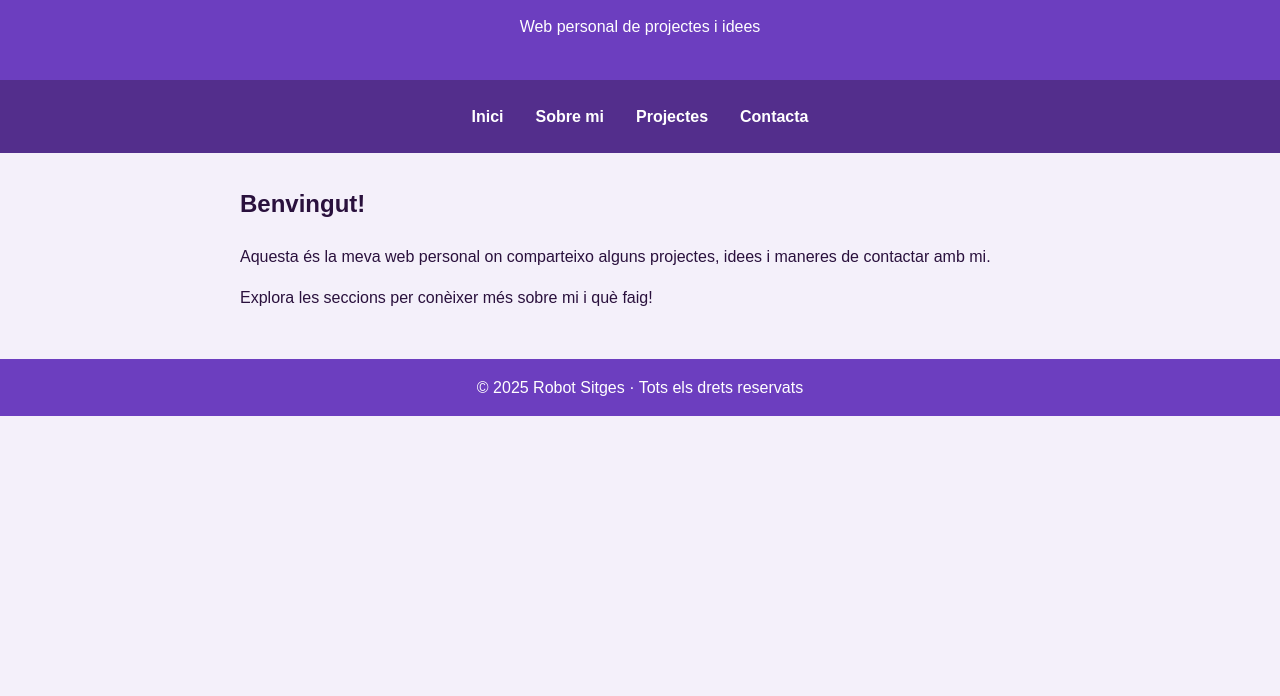
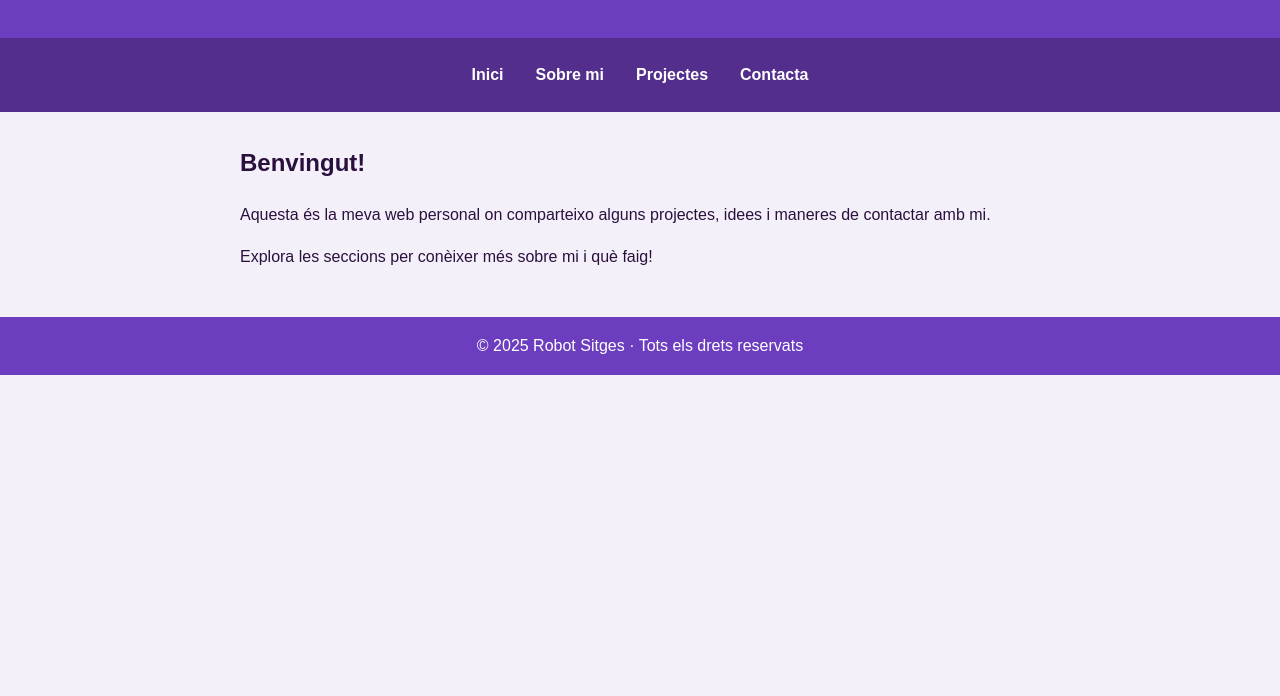
Before and after one commit to RobotSitges/blog, a plain HTML site: page index.html in a window 1280 px wide. Shown: the part 104-800 px from the top of the page. Drawn offline with Linux system fonts and the light colour scheme.

Commit message:
Update index.html
Blog 0.5

```diff
--- a/index.html
+++ b/index.html
@@ -15,7 +15,7 @@
   <!-- Capçalera principal -->
   <header>
     <h1>Robot Sitges</h1>
-    <p>Web personal de projectes i idees</p>
+    <!-- <p>Web personal de projectes i idees</p> -->
   </header>
 
   <!-- Menú de navegació -->
```
